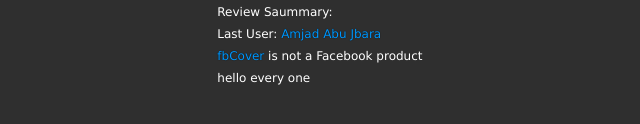
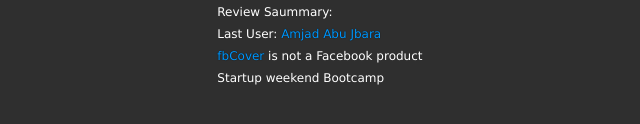
Before and after one commit to wshurafa/PreStartupWeekEnd, a plain HTML site: page fbCover/index.html in a window 1280 px wide. Shown: the part 644-768 px from the top of the page, 600-1240 px from the left. Drawn offline with Linux system fonts and the light colour scheme.

Commit message:
add text to footer

```diff
--- a/fbCover/index.html
+++ b/fbCover/index.html
@@ -335,7 +335,8 @@
 						Last User: <a href="#">Amjad Abu Jbara</a> <br />
                         <a href="#">fbCover</a> is not a Facebook product
                     </p>
-<p> hello every one</p>
+
+<p> Startup weekend Bootcamp</p>
                 </div>
             </div>
 
```
